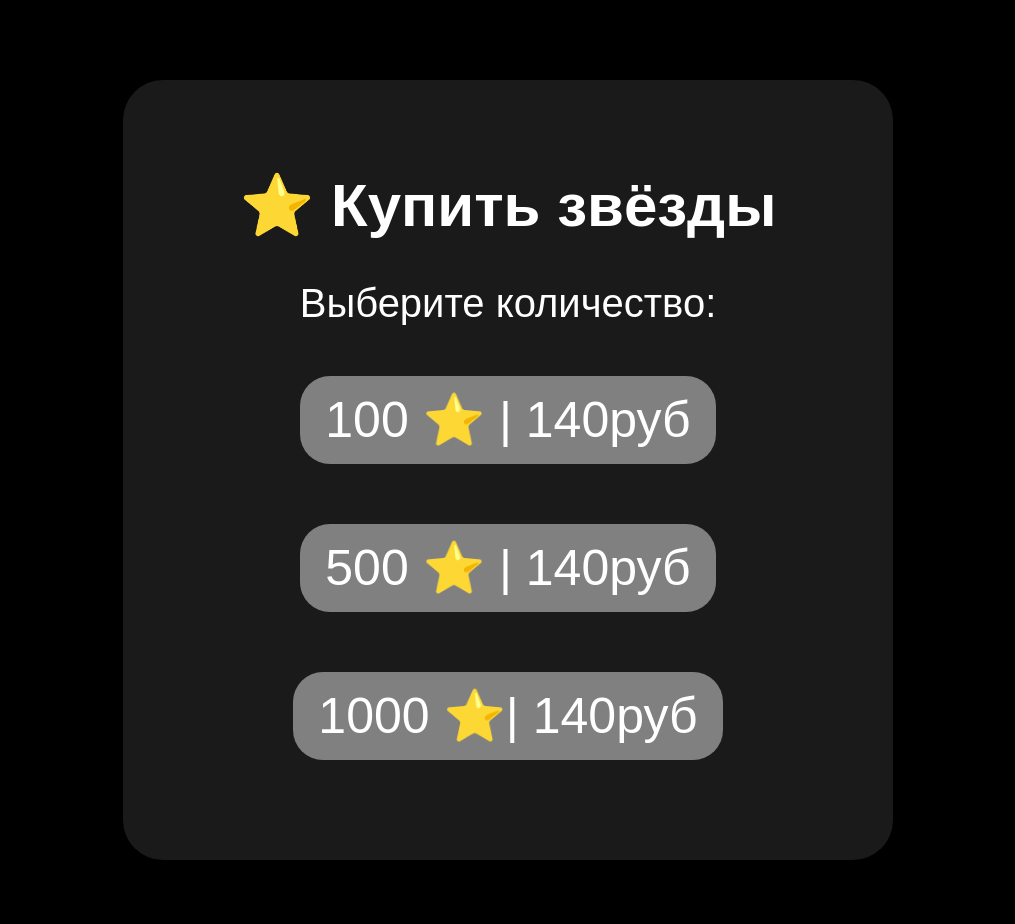
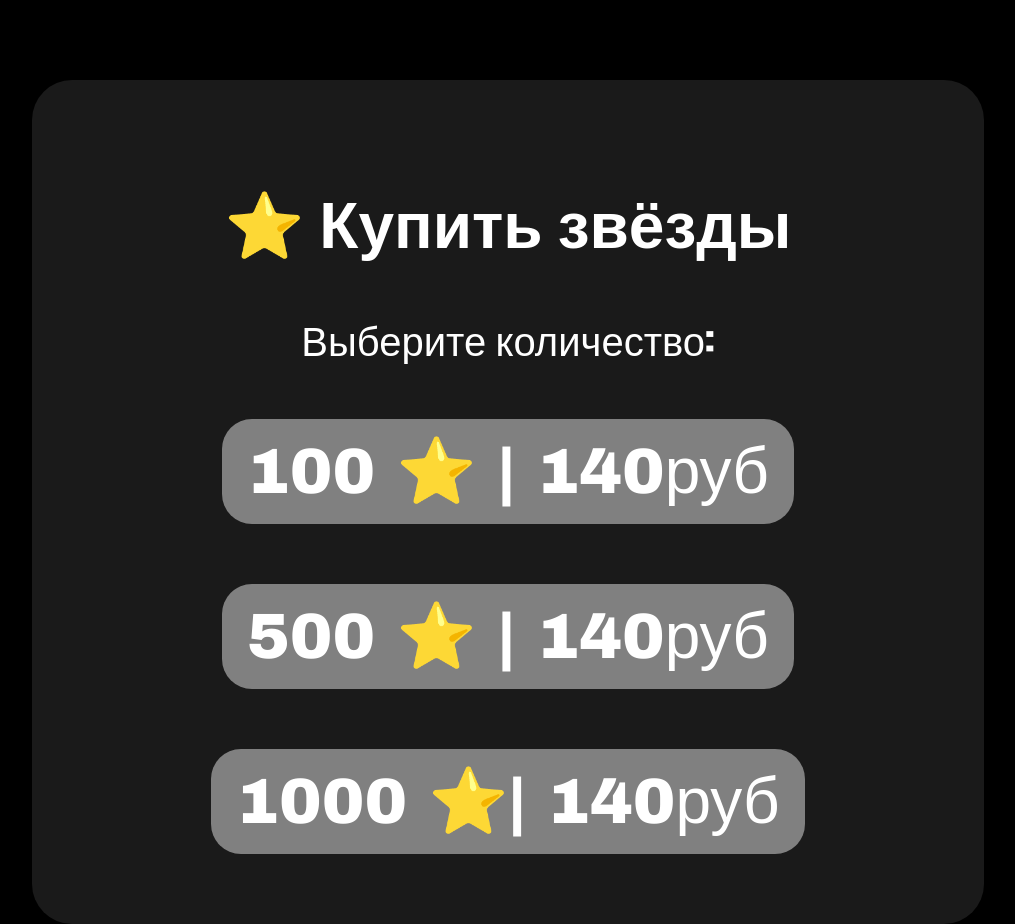
Before and after one commit to rsn771/webapp, a plain HTML site: page index.html in a window 1280 px wide. Shown: the whole page, without its empty margins (132-1147 px from the left). Before the commit the page ends 860 px from the top, so only its background shows below. Drawn offline with nearby package versions, Linux system fonts and the light colour scheme.

Commit message:
Add files via upload

```diff
--- a/index.html
+++ b/index.html
@@ -6,9 +6,9 @@
 <style>
 body {
   margin: 0;
-  overflow: hidden;
+
   background: #000000;
-  font-family: Arial, sans-serif;
+  font-family: Impact, sans-serif;
   color: #fff;
 }
 
@@ -19,8 +19,8 @@ body {
   transform: translateX(-50%);
   background: rgba(255,255,255,0.1);
   border-radius: 40px;
-  width: 650px;   /* увеличиваем ширину */
-  height: 700px;  /* можно задать минимальную высоту */
+  width: 65%;   /* увеличиваем ширину */
+  height: auto;  /* можно задать минимальную высоту */
   padding: 40px 60px; /* внутренние отступы */
 
   text-align: center;
@@ -30,7 +30,8 @@ body {
 }
 
 .card h2 {
-  font-size: 60px;
+  font-size: 5vw;
+  max-font-size: 50px;
   margin-bottom: 15px;
 }
 
@@ -47,7 +48,8 @@ body {
   margin: 10px;
   border-radius: 30px;
   cursor: pointer;
-  font-size: 50px;
+  font-size: 5vw;
+  font-family: "Arial Black", sans-serif;
 }
 
 .buttons button:hover {
@@ -60,12 +62,12 @@ body {
   width: 100%; height: 100%;
   pointer-events: none;
   z-index: 15;
-  background: radial-gradient(circle at var(--vx) var(--vy), rgba(255,255,255,0.25) 0%, rgba(0,0,0,0.85) 150%);
+  background: radial-gradient(circle at var(--vx) var(--vy), rgba(255,255,255,0.25) 50%, rgba(0,0,0,1) 100%);
   opacity: 0.4; /* фиксированная яркость */
 }
 @keyframes pulse {
   from { opacity: 0.1; }
-  to   { opacity: 1.9; }
+  to   { opacity: 0.9; }
 }
 
 canvas { display: block; }
@@ -81,9 +83,9 @@ canvas { display: block; }
     <p><button onclick="chooseStars(500)">500 ⭐ |  140руб</button></p>
     <p><button onclick="chooseStars(1000)">1000 ⭐|  140руб</button></p>
   </div>
-  </div>
+</div>
 
-  <script>
+<script>
     // Telegram WebApp
     Telegram.WebApp.ready();
 
```
